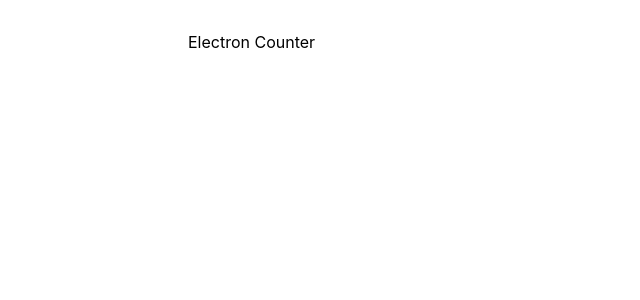
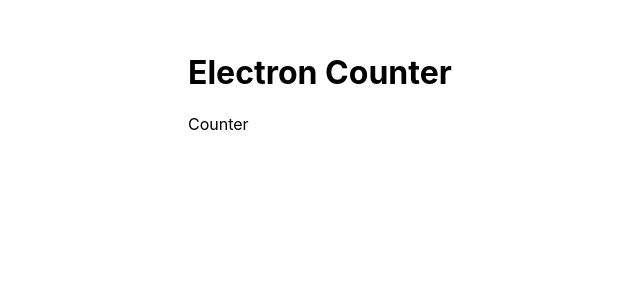
Before and after one commit to chrisvasqm/electron-counter, a React (Vite) app: page / in a window 1280 px wide. Shown: the top 300 px of the page, without its empty margins (148-788 px from the left). Built offline with nearby package versions, Linux system fonts and the light colour scheme.

Commit message:
Add Counter component

```diff
--- a/src/components/App.tsx
+++ b/src/components/App.tsx
@@ -1,7 +1,12 @@
+import Counter from './Counter'
 
 const App = () => {
     return (
-        <div>Electron Counter</div>
+        <>
+            <h1>Electron Counter</h1>
+
+            <Counter />
+        </>
     )
 }
 
--- /dev/null
+++ b/src/components/Counter.tsx
@@ -0,0 +1,8 @@
+
+const Counter = () => {
+  return (
+    <div>Counter</div>
+  )
+}
+
+export default Counter
```
